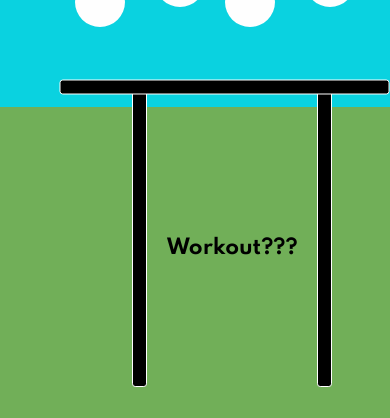
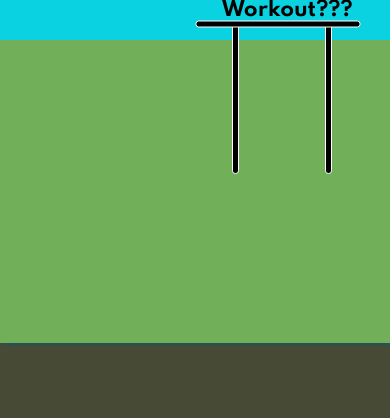
Before and after one commit to yuji-luigi/landingpage_pullupman, a website: page public/index.html in a window 390 px wide. Both pictures are taken after a click on the element 350 px from the left and 22 px from the top of the page. Shown: the part 211-629 px from the top of the page. Drawn offline with nearby package versions, Linux system fonts and the light colour scheme.

Commit message:
bug for smartphone fixed(overflow hidden topboiler)

```diff
--- a/public/index.css
+++ b/public/index.css
@@ -28,6 +28,7 @@
   box-shadow: darkslategrey 3px 3px;
   position: relative;
   z-index: 0;
+  overflow: hidden;
 }
 
 .sky {
@@ -497,6 +498,7 @@
 @media (max-width: 780px) {
   .top-boiler {
     width: 100vw;
+    height: 60vh;
     border: none;
     border-radius: 0;
   }
@@ -504,6 +506,42 @@
   .top-boiler .sky,
   .top-boiler .land {
     border-radius: 0;
+  }
+
+  .pullup-bar {
+    width: 100px;
+    height: 150px;
+    position: relative;
+  }
+
+  .pullup-bar .bars {
+    width: 7px;
+  }
+
+  .pullup-bar .bar-top {
+    transform: translateX(-40px) rotate(-90deg);
+  }
+
+  .pullup-bar h5 {
+    position: absolute;
+    /* font-size: 3.25rem; */
+    transform: translate(-10px, -25px);
+    z-index: 20;
+  }
+  .pullup-bar h5.hovering {
+    animation: word_updown 2s infinite;
+  }
+
+  @keyframes word_updown {
+    0% {
+      transform: translate(-10px, -25px);
+    }
+    50% {
+      transform: translate(-10px, -70px);
+    }
+    100% {
+      transform: translate(-10px, -25px);
+    }
   }
 
   #section1 {
--- a/public/index.js
+++ b/public/index.js
@@ -6,6 +6,7 @@
 const legRight = document.querySelector("[data-leg-r]");
 const armLeft = document.querySelector("[data-arm-l]");
 const armRight = document.querySelector("[data-arm-r]");
+const wordOnBar = document.querySelector(".pullup-bar h5");
 const positionerPerson1 = document.getElementsByClassName(
   "positioner-person-1"
 )[0];
@@ -106,13 +107,16 @@
       pullmsg.textContent = "Workout???";
     }
   } else {
-    if (x > left && x < right && y > pullupTop && y < bottom) {
+    if (x > left - 60 && x < right && y > pullupTop - 200 && y < bottom - 100) {
       person1.classList.add("hide");
       personPullup.classList.add("hovering");
+      wordOnBar.classList.add("hovering");
       pullmsg.textContent = "WORKOUT!!";
     } else {
       personPullup.classList.remove("hovering");
       person1.classList.remove("hide");
+      wordOnBar.classList.remove("hovering");
+
       pullmsg.textContent = "Workout???";
     }
   }
```
